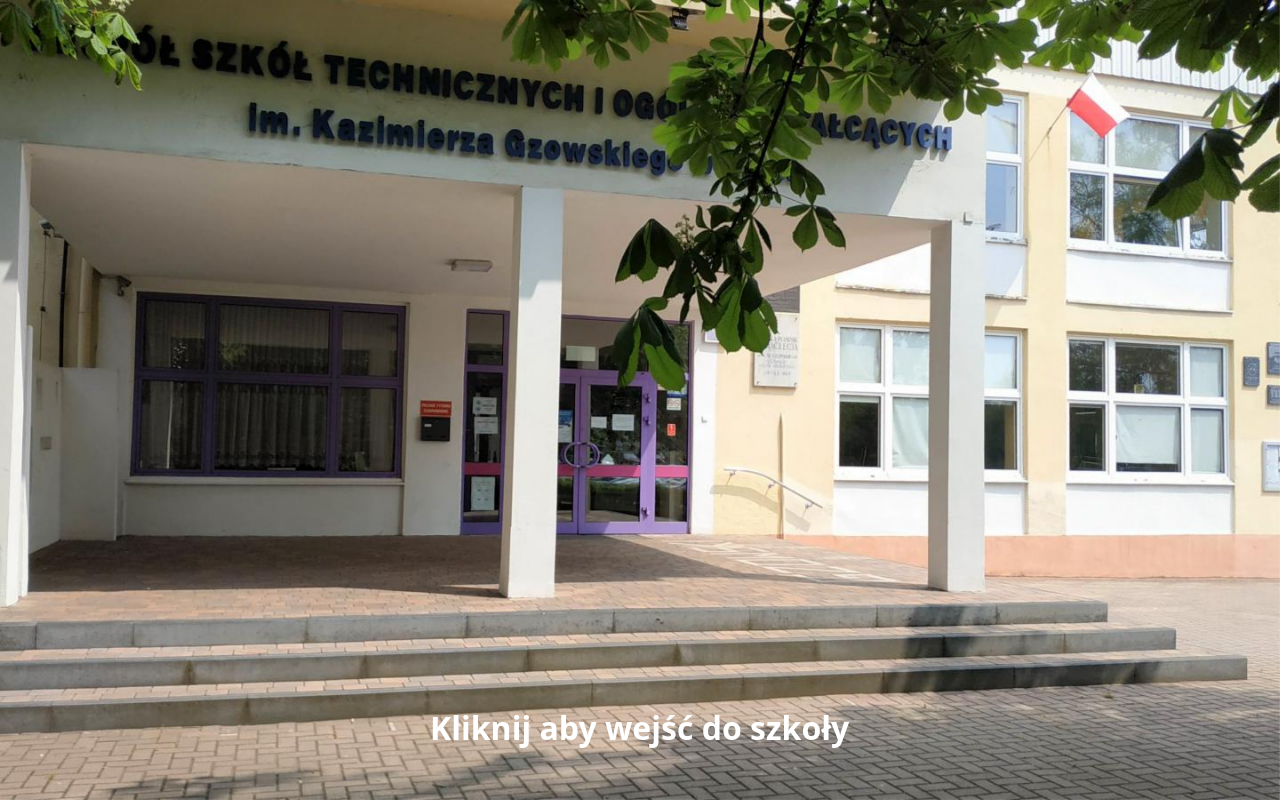
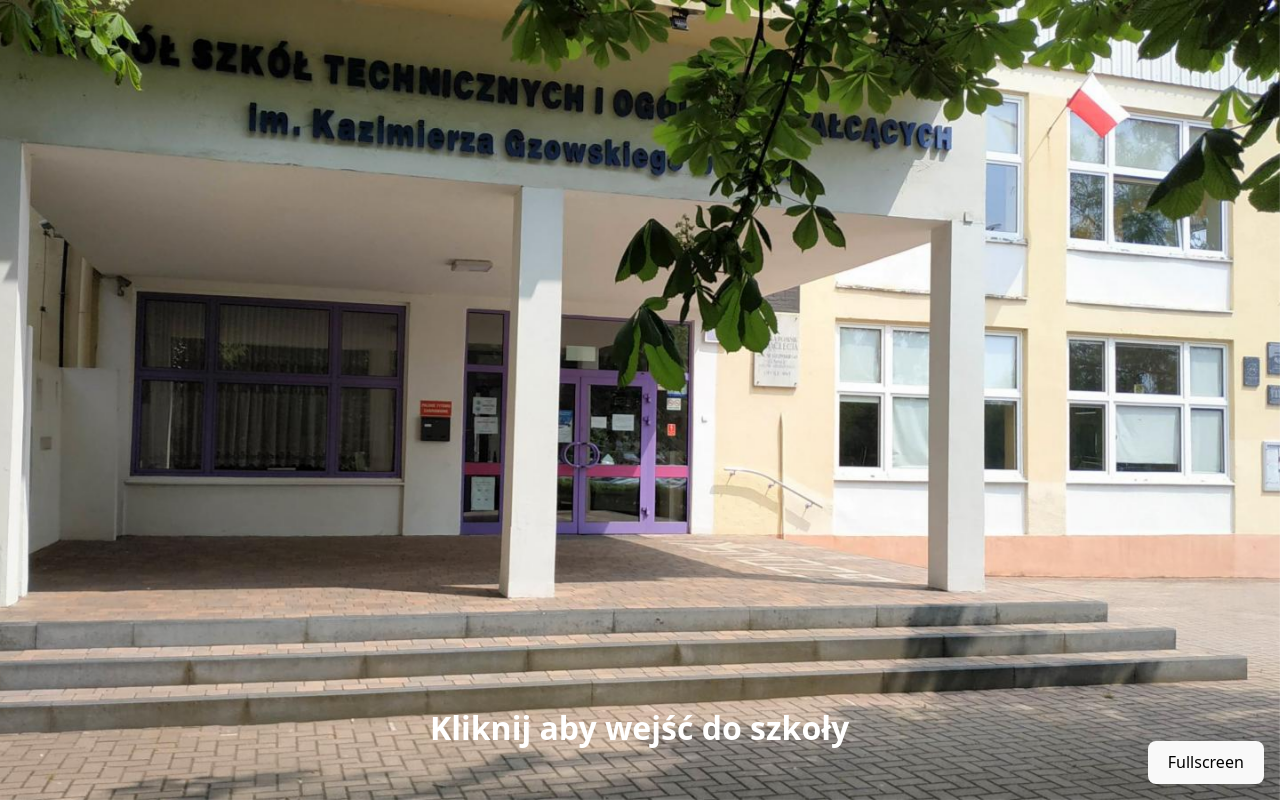
Before and after one commit to robertplawski/gzowski-dni-otwarte, a React (Vite) app: page / in a window 1280 px wide. Built offline with nearby package versions, Linux system fonts and the light colour scheme.

Commit message:
Added fullscreen button on main page and disablec ontrols once again

```diff
--- a/src/App.css
+++ b/src/App.css
@@ -173,7 +173,7 @@
   left: 0;
   width: 100%;
   height: 100%;
-  z-index: -1;
+  z-index: 0;
   object-fit: cover;
 }
 .main-section {
@@ -237,3 +237,10 @@
 .videos-horizontal.dual {
   height: 50%;
 }
+
+button.fullscreen {
+  bottom: 1rem;
+  right: 1rem;
+  position: absolute;
+  z-index: 10;
+}
--- a/src/routes/Index.jsx
+++ b/src/routes/Index.jsx
@@ -14,13 +14,16 @@
     setLocked(true);
     setTimeout(() => navigate("/drzwi"), 800);
   }, [isLocked, setLocked, setClicked, isClicked, navigate]);
+  const fullscreen = useCallback(async () => {
+    document.body.requestFullscreen();
+  }, []);
   return (
     <Fade>
-      <section
-        className={`main-section ${isClicked ? "clicked" : ""}`}
-        onClick={onClick}
-      >
-        <img className="school-image" src={szkolaImage} />
+      <section className={`main-section ${isClicked ? "clicked" : ""}`}>
+        <button onClick={fullscreen} className="fullscreen">
+          Fullscreen
+        </button>
+        <img onClick={onClick} className="school-image" src={szkolaImage} />
         <Bounce className="title">Kliknij aby wejść do szkoły</Bounce>
       </section>
     </Fade>
--- a/src/routes/YoutubeVideo.jsx
+++ b/src/routes/YoutubeVideo.jsx
@@ -9,7 +9,7 @@
       src={
         "https://www.youtube.com/embed/" +
         videoId +
-        `?autoplay=${autoplay}&controls=1&rel=0`
+        `?autoplay=${autoplay}&controls=0&rel=0`
       }
       title=""
       frameBorder="0"
```
